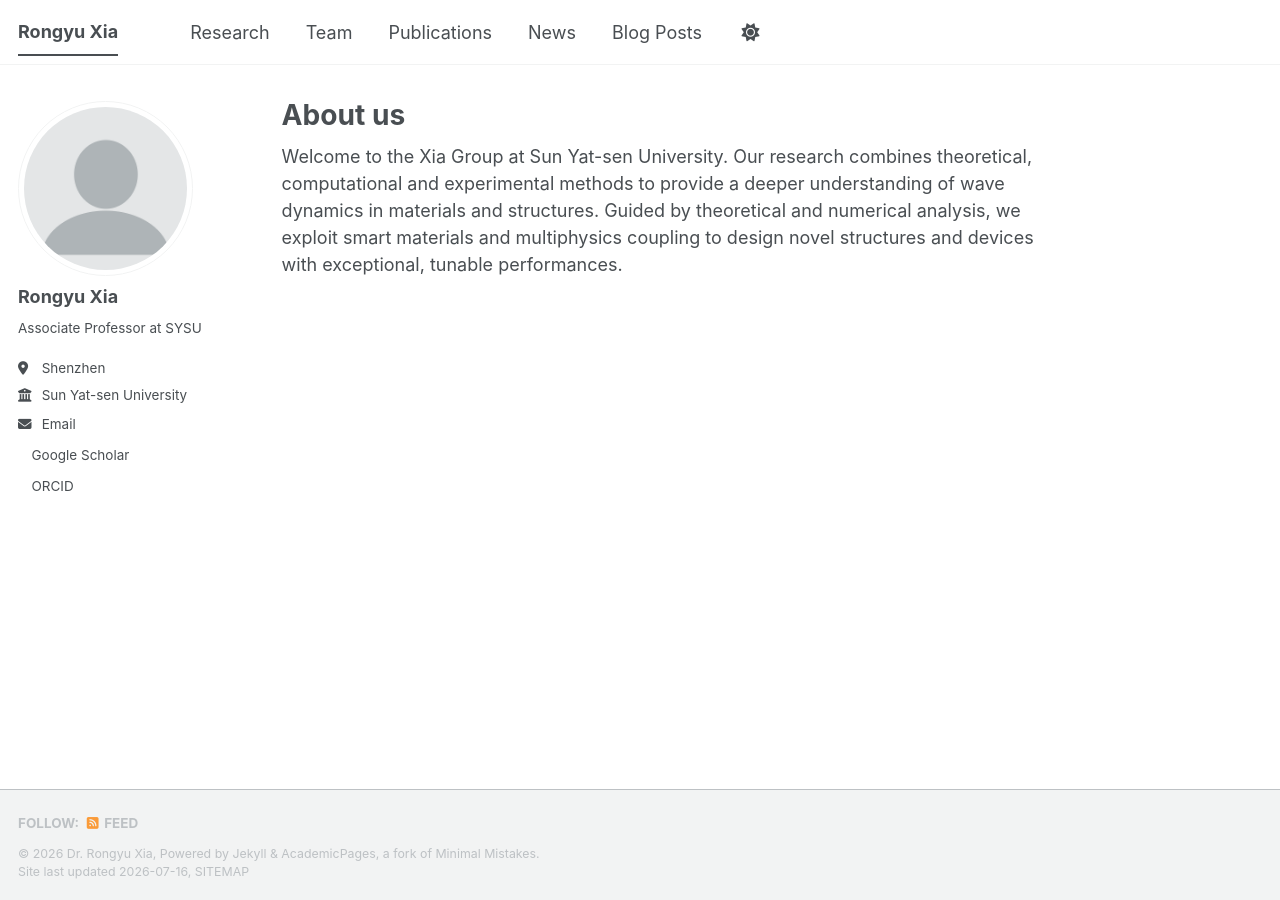
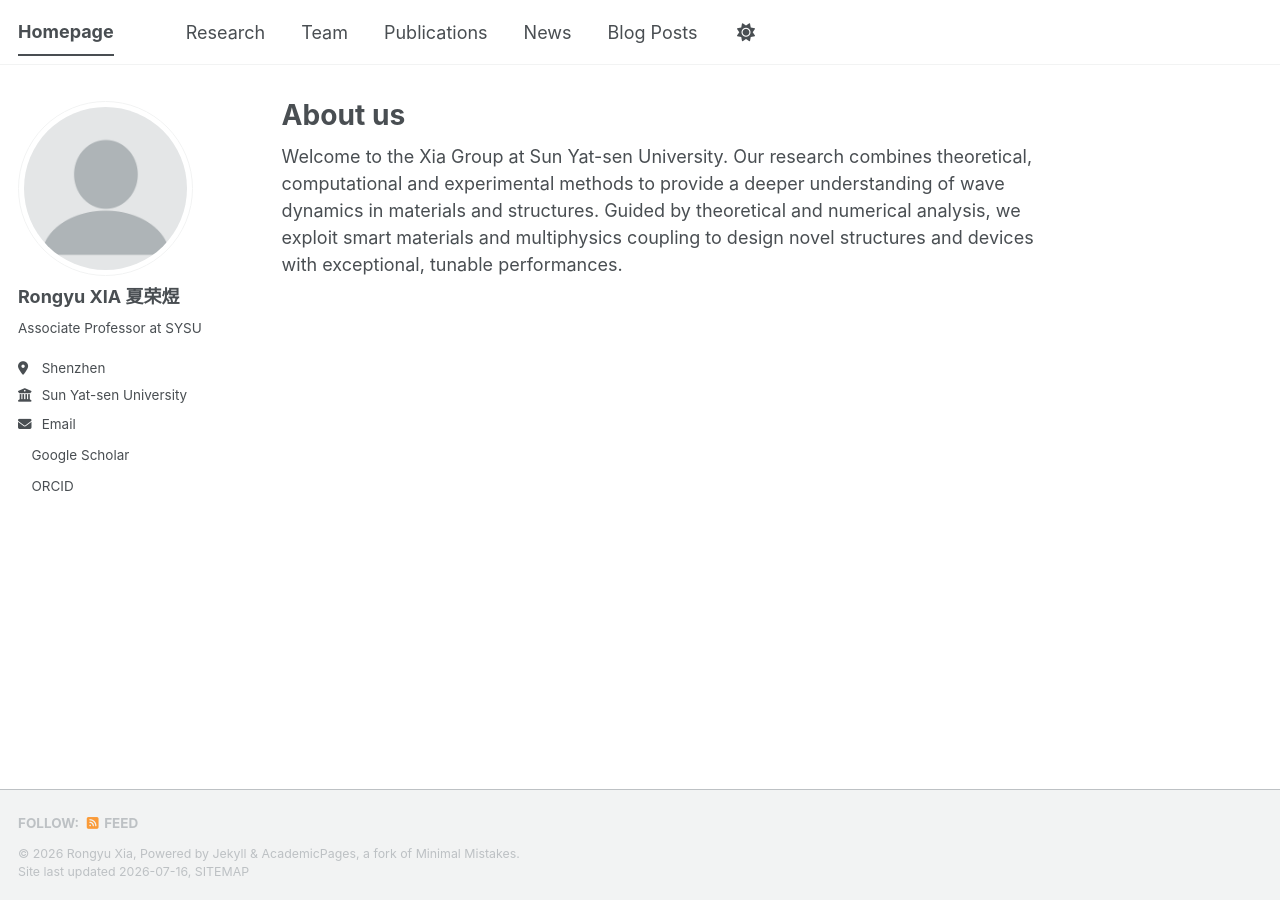
Before and after one commit to RongyuXia/rongyuxia.github.io, a Jekyll site: the page built from _pages/about.md, in a window 1280 px wide. Built offline with Jekyll 4.4.1, drawn with Linux system fonts in a browser that asks for light colours; a style sheet for code colours, icons or effects is not loaded.

Commit message:
Update _config.yml

```diff
--- a/_config.yml
+++ b/_config.yml
@@ -9,9 +9,9 @@
 # Basic Site Settings
 locale                   : "en-US"
 site_theme               : "default" # The available themes options are "default", "air", "sunrise", "mint", "dirt" and "contrast"
-title                    : "Rongyu Xia"
+title                    : "Homepage"
 title_separator          : "-"
-name                     : &name "Dr. Rongyu Xia"
+name                     : &name "Rongyu Xia"
 description              : &description "Associate Professor at Sun Yat-sen University"   # Update this with a general description of your site, this is the default if not overridden by a page
 url                      : https://rongyuxia.github.io # The base hostname & protocol for your site e.g. "https://[your GitHub username].github.io",
                                                            # or if you already have some other page hosted on Github then use "https://[your GitHub username].github.io/[Your Repo Name]"
@@ -24,7 +24,7 @@ repository               : "rongyuxia.github.io"
 author:
   # Biographic information
   avatar           : "profile.png"
-  name             : "Rongyu Xia"
+  name             : "Rongyu XIA 夏荣煜"
   pronouns         : # example: "she/her"
   bio              : "Associate Professor at SYSU"
   location         : "Shenzhen"
```
